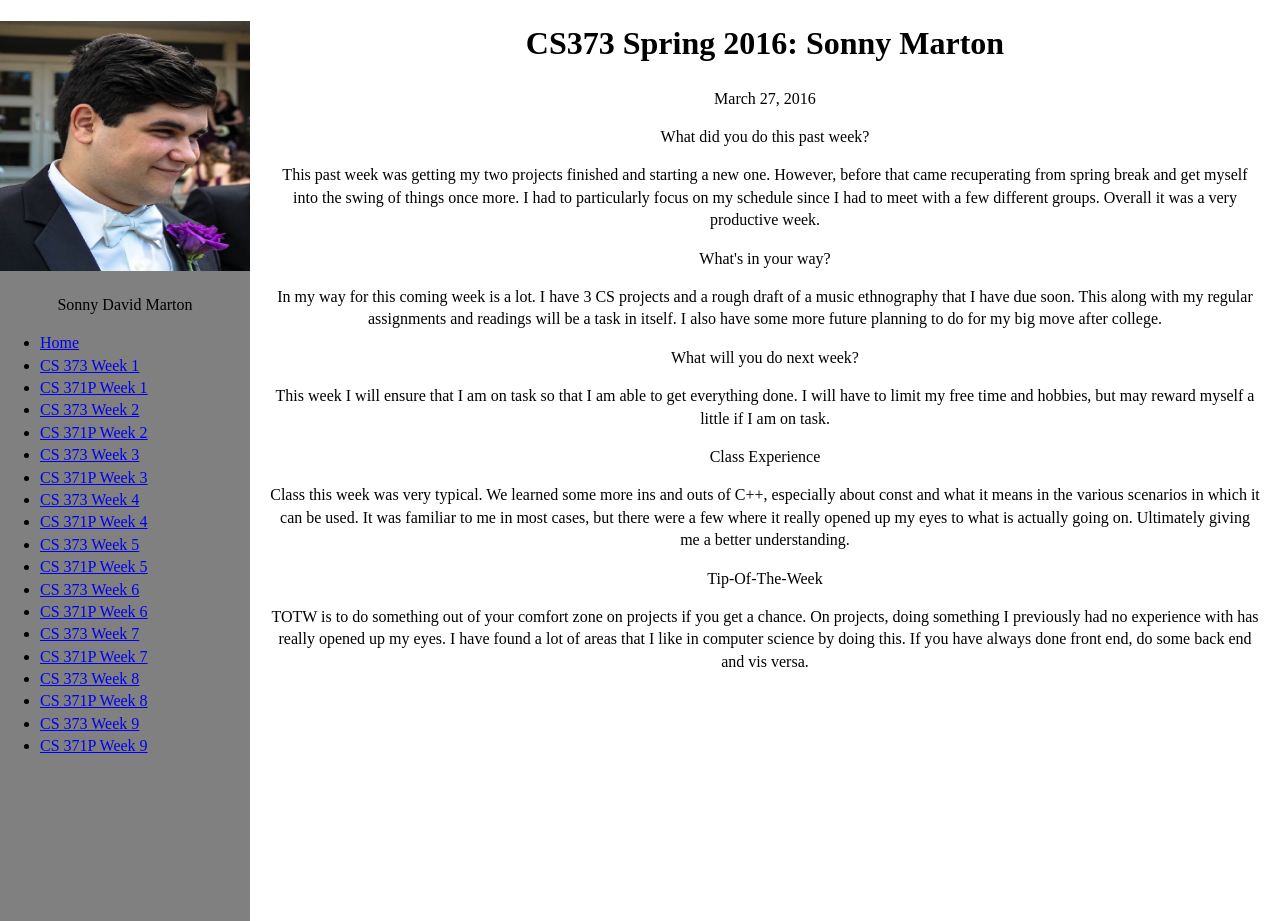
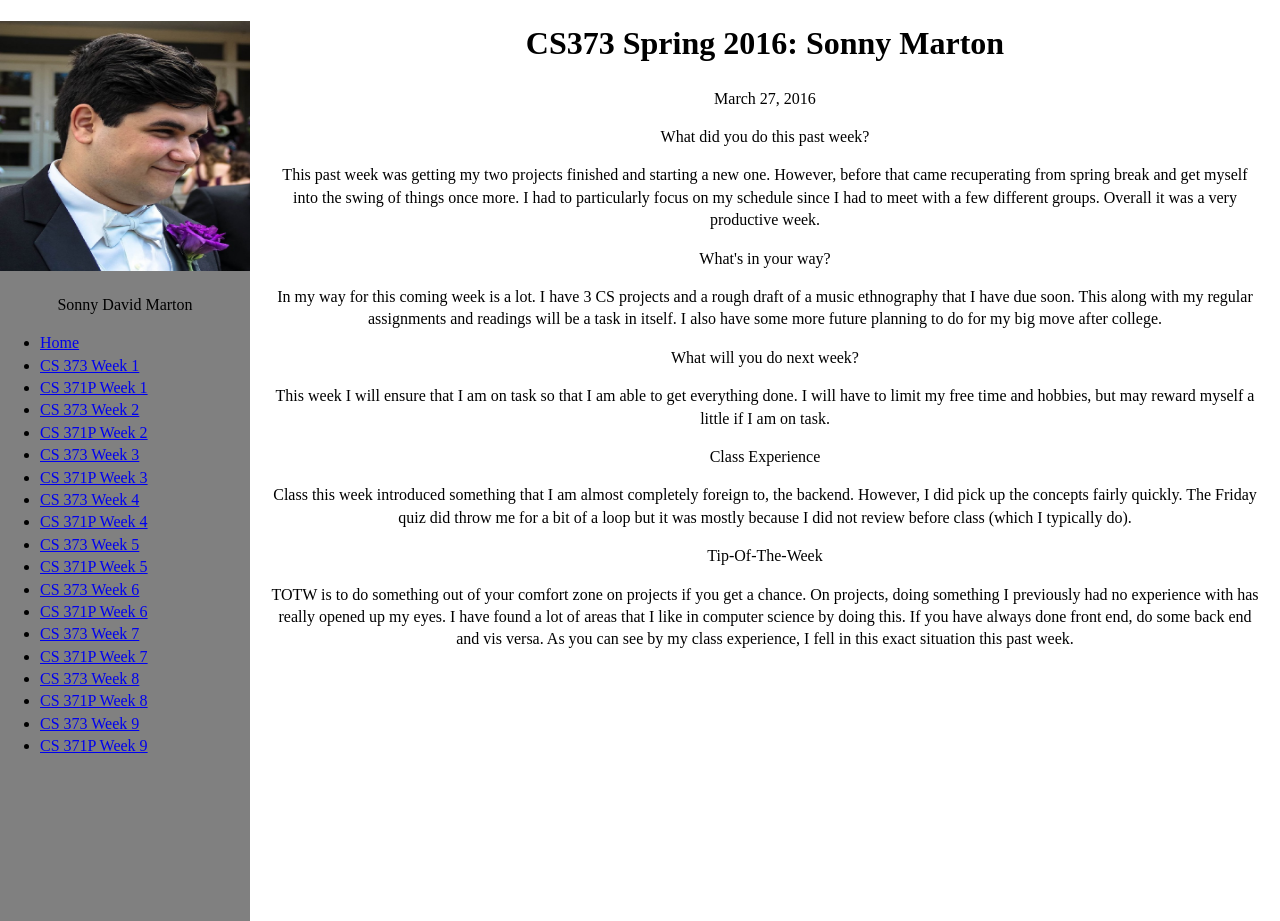
Before and after one commit to sonnymarton/blog-posts, a Jekyll site: the page built from cs373week9blog.html, in a window 1280 px wide. Built offline with Jekyll 4.4.1, drawn with Linux system fonts in a browser that asks for light colours.

Commit message:
Fixed week 9 cs373 blog

```diff
--- a/cs373week9blog.html
+++ b/cs373week9blog.html
@@ -16,7 +16,7 @@ layout: default
 <p>This week I will ensure that I am on task so that I am able to get everything done. I will have to limit my free time and hobbies, but may reward myself a little if I am on task.</p>
 
 <p>Class Experience</p>
-<p>Class this week was very typical. We learned some more ins and outs of C++, especially about const and what it means in the various scenarios in which it can be used. It was familiar to me in most cases, but there were a few where it really opened up my eyes to what is actually going on. Ultimately giving me a better understanding.</p>
+<p>Class this week introduced something that I am almost completely foreign to, the backend. However, I did pick up the concepts fairly quickly. The Friday quiz did throw me for a bit of a loop but it was mostly because I did not review before class (which I typically do).</p>
 
 <p>Tip-Of-The-Week</p>
-<p>TOTW is to do something out of your comfort zone on projects if you get a chance. On projects, doing something I previously had no experience with has really opened up my eyes. I have found a lot of areas that I like in computer science by doing this. If you have always done front end, do some back end and vis versa.</p>
+<p>TOTW is to do something out of your comfort zone on projects if you get a chance. On projects, doing something I previously had no experience with has really opened up my eyes. I have found a lot of areas that I like in computer science by doing this. If you have always done front end, do some back end and vis versa. As you can see by my class experience, I fell in this exact situation this past week.</p>
```
